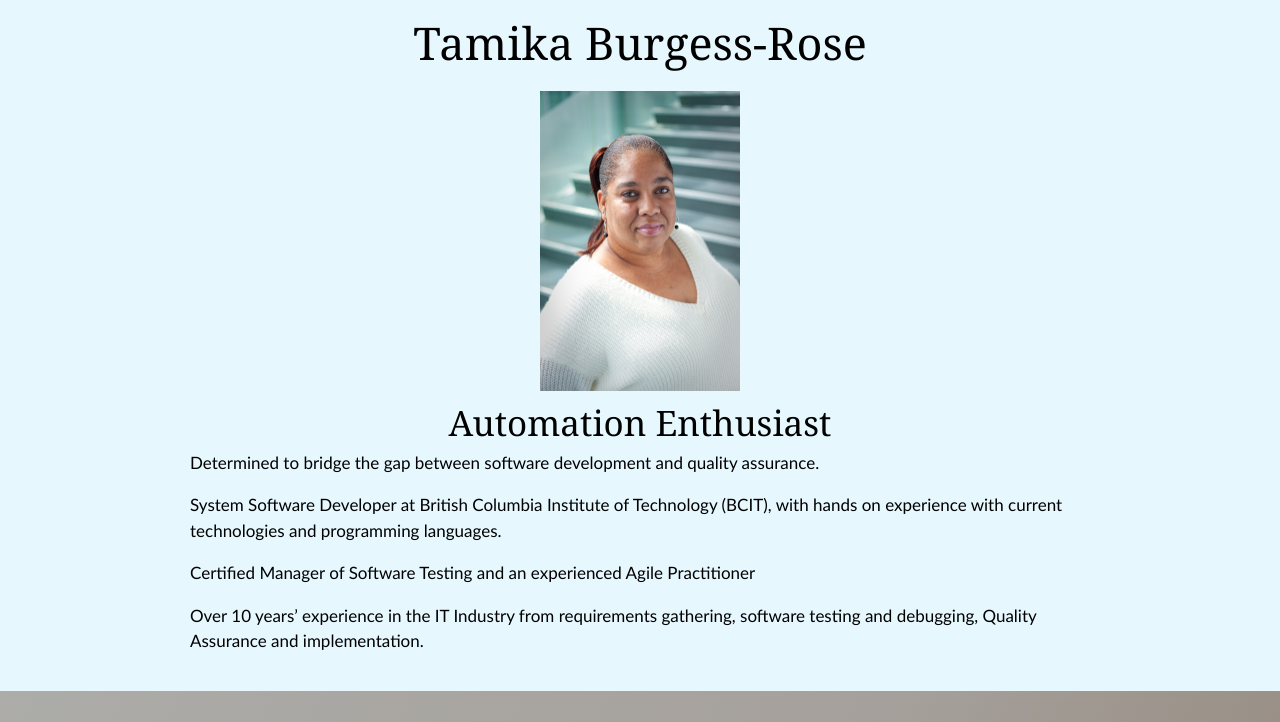
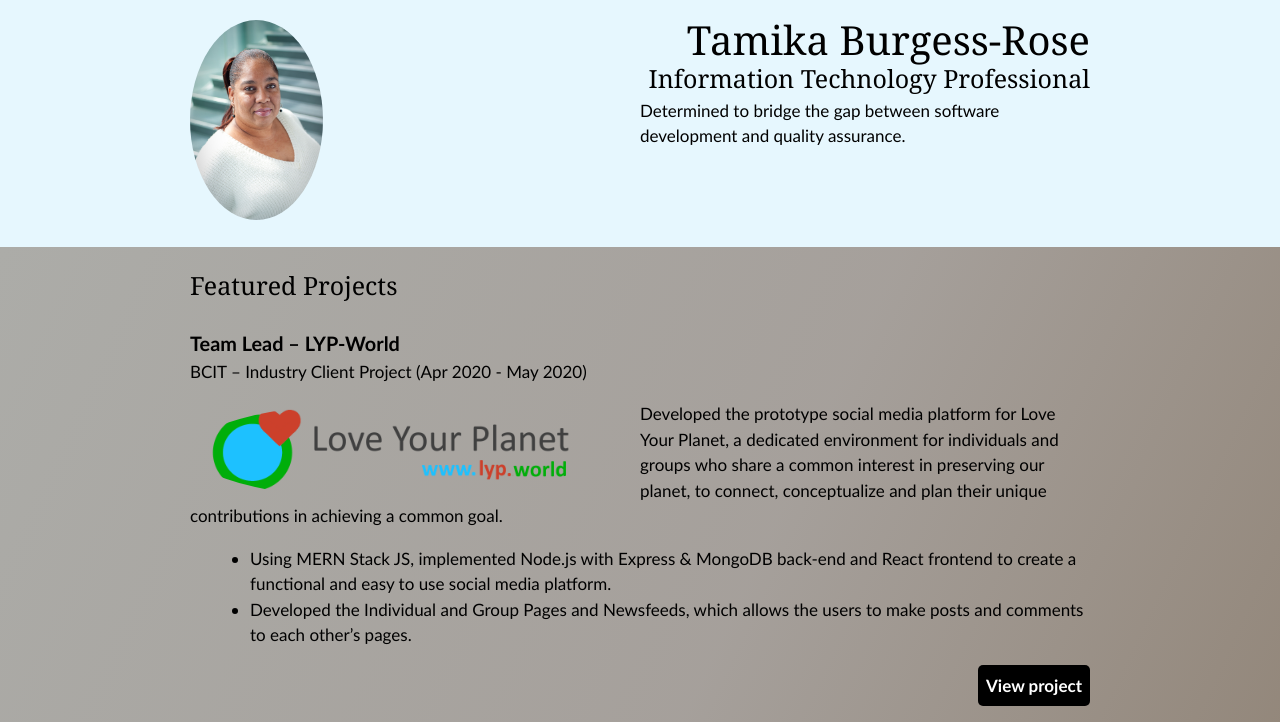
Before and after one commit to tikanatz/tikanatz-portfolio, a plain HTML site: page index.html in a window 1280 px wide. Shown: the top 722 px of the page. Drawn offline with Linux system fonts and the light colour scheme.

Commit message:
Update portfolio

```diff
--- a/css/mystyle.css
+++ b/css/mystyle.css
@@ -67,12 +67,12 @@ a:hover {
 }
 
 h1 {
-    font-size: 45px;
+    font-size: 40px;
     line-height: 1;
 }
 
 h2 {
-    font-size: 35px;
+    font-size: 25px;
 }
 
 h1, h2 {
@@ -120,6 +120,21 @@ h3 {
 **************************************/
 header {
     background-color: var(--blue-jeans);
+}
+
+.content-wrap img {
+    display: inline-flex;
+    border-radius: 50%;
+    max-width: 75%;
+}
+
+.content-wrap .heading{
+    width: 100%;
+    text-align: start;
+}
+.content-wrap .about{
+    text-align: end;
+    width: 100%
 }
 
 /*Projects
@@ -241,7 +256,7 @@ footer {
         column-gap: 20px;
     }
 
-    .contact-list {
+    .contact-list, .head{
         display: flex;
         justify-content: center;
     }
@@ -258,13 +273,23 @@ footer {
 
 @media screen and (max-width: 679px) {
     h1 {
-        font-size: 50px;
+        font-size: 30px;
         line-height: 0.9;
         margin-bottom: 20px;
     }
     h2 {
+        font-size: 20px;
+        margin-bottom: 10px;
         line-height: 1;
     }
+
+    .content-wrap .heading{
+        text-align: center;
+    }
+    .content-wrap .about{
+        text-align: start;
+    }
+
     .contact-list a {
         padding: 5px;
     }
--- a/index.html
+++ b/index.html
@@ -14,15 +14,18 @@
     <main>
         <!-- ***********************  ABOUT / PROFILE  *********************** -->
         <header>
-          <div class="content-wrap">
-            <h1>Tamika Burgess-Rose</h1>
-            <br>
-            <img src="images/TikaNatz-400px.jpg" style= "height: 300px; width: auto" alt="TikaNatz Pic"/>
-            <h2>Automation Enthusiast</h2>
-            <p>Determined to bridge the gap between software development and quality assurance.</p>
-            <p>System Software Developer at British Columbia Institute of Technology (BCIT), with hands on experience with current technologies and programming languages.</p>
-            <p>Certified Manager of Software Testing and an experienced Agile Practitioner</p>
-            <p>Over 10 years’ experience in the IT Industry from requirements gathering, software testing and debugging, Quality Assurance and implementation.</p>
+          <nav>
+
+          </nav>
+          <div class="content-wrap head">
+            <div class="heading">
+              <img src="images/TikaNatz-400px.jpg" style= "height: 200px; width: auto" alt="TikaNatz Pic"/>
+            </div>
+            <div class="about">
+              <h1>Tamika Burgess-Rose</h1>
+              <h2>Information Technology Professional</h2>
+              <p>Determined to bridge the gap between software development and quality assurance.</p>
+            </div>
           </div>
         </header>
         <!-- ********************  PROJECTS / PORTFOLIO  ********************* -->
```
